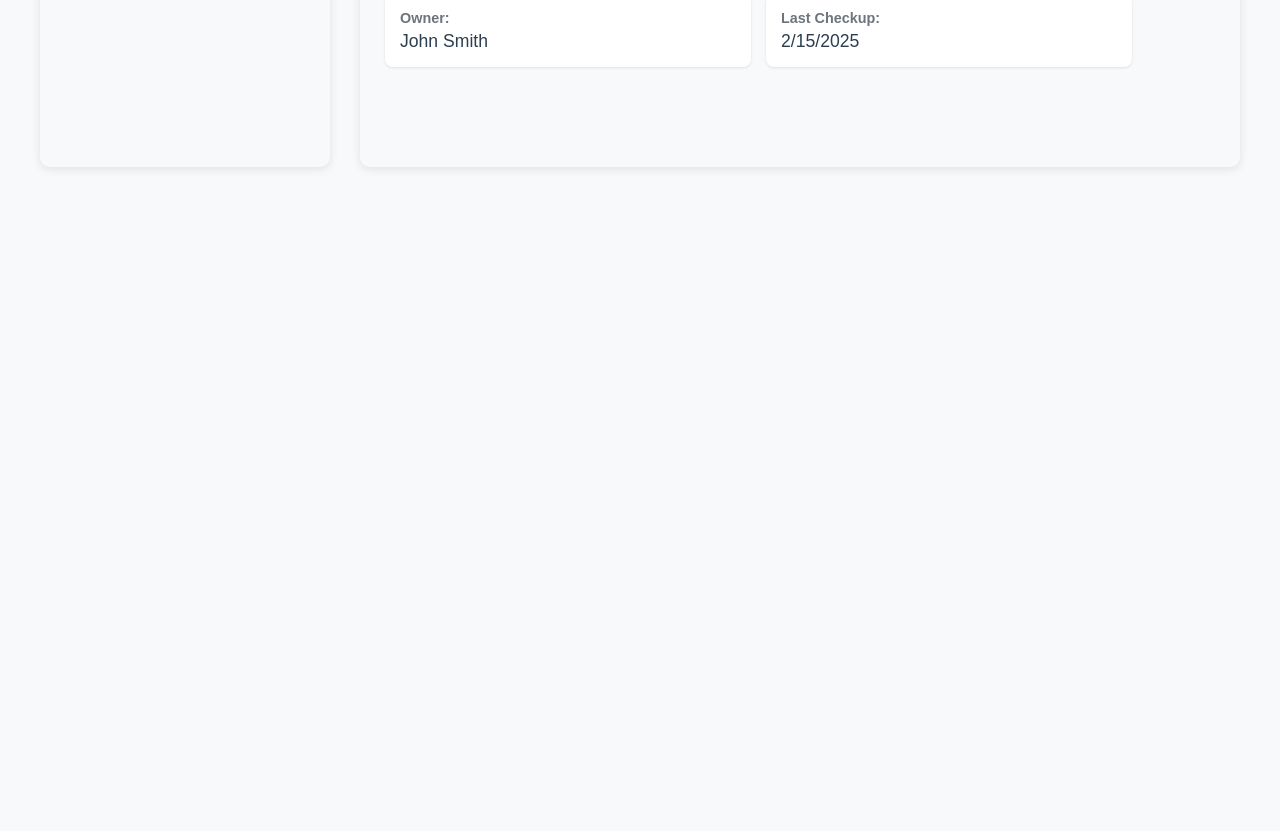
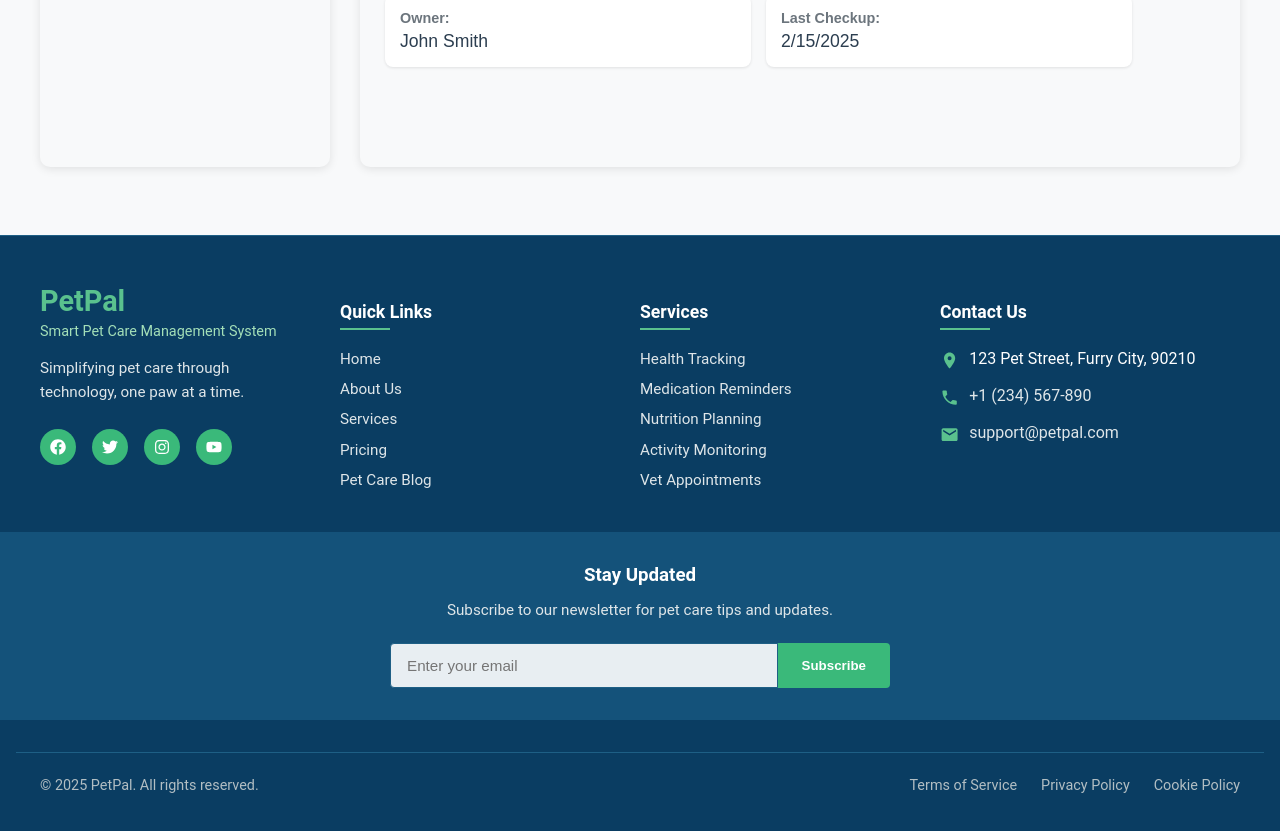
Before and after one commit to malindaz/smart-pet-care, a React (Create React App) app in the folder Front-End/: page /mypets in a window 1280 px wide. Shown: the part 657-1488 px from the top of the page. Before the commit the page ends 844 px from the top, so only its background shows below. Built offline with nearby package versions, Linux system fonts and the light colour scheme.

Commit message:
added footer by malinda

```diff
--- a/Front-End/src/pages/User/addnewpet.js
+++ b/Front-End/src/pages/User/addnewpet.js
@@ -3,6 +3,7 @@ import { Link, useNavigate } from "react-router-dom";
 import NavBar from "../../components/NavBar";
 import "../../css/addnewpet.css";
 import axios from "axios";
+import Footer from "../../components/Footer";
 
 const AddNewPet = () => {
   const navigate = useNavigate();
@@ -77,6 +78,7 @@ const AddNewPet = () => {
           </div>
         </form>
       </div>
+      <Footer/>
     </>
   );
 };
--- a/Front-End/src/pages/User/addrecord.js
+++ b/Front-End/src/pages/User/addrecord.js
@@ -1,6 +1,7 @@
 import React, { useState } from "react";
 import NavBar from "../../components/NavBar";
 import "../../css/addrecord.css";
+import Footer from "../../components/Footer";
 
 const AddRecord = () => {
   const [record, setRecord] = useState({
@@ -199,6 +200,7 @@ const AddRecord = () => {
           <button type="submit" className="malinda-button">Submit Record</button>
         </form>
       </div>
+      <Footer/>
     </>
   );
 };
--- a/Front-End/src/pages/User/mypets.js
+++ b/Front-End/src/pages/User/mypets.js
@@ -2,6 +2,7 @@ import React, { useState, useEffect } from "react";
 import { Link } from "react-router-dom";
 import NavBar from "../../components/NavBar";
 import "../../css/mypets.css";
+import Footer from "../../components/Footer";
 
 const MyPets = () => {
 
@@ -319,6 +320,7 @@ const MyPets = () => {
           )}
         </div>
       </div>
+      <Footer/>
     </>
   );
 };
```
